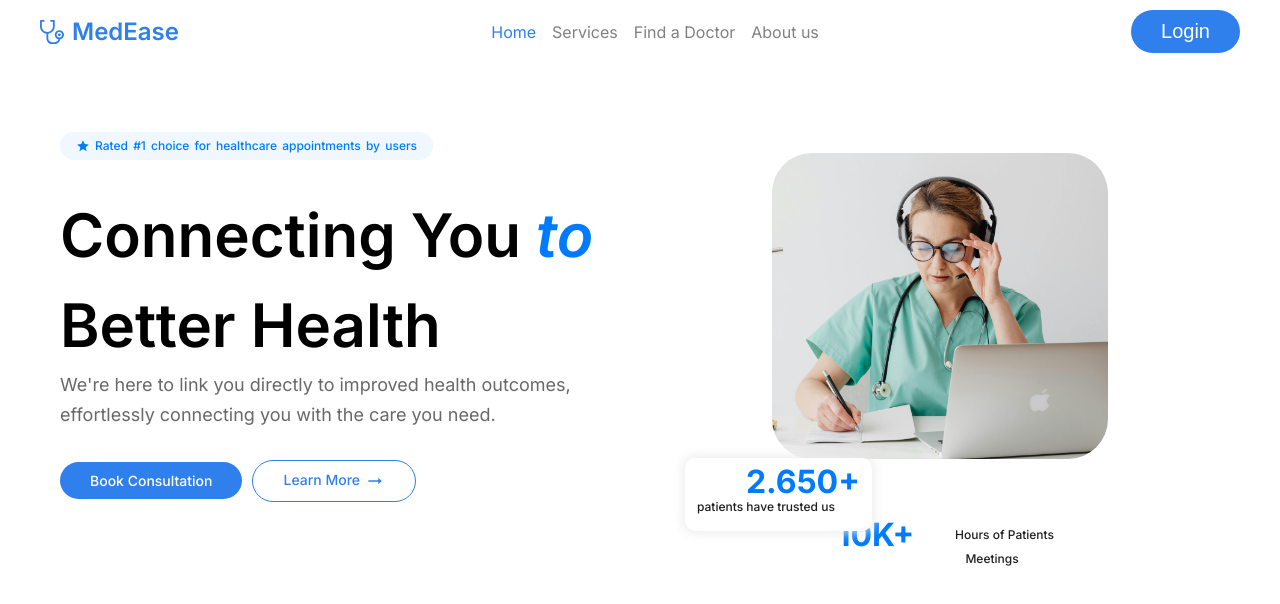
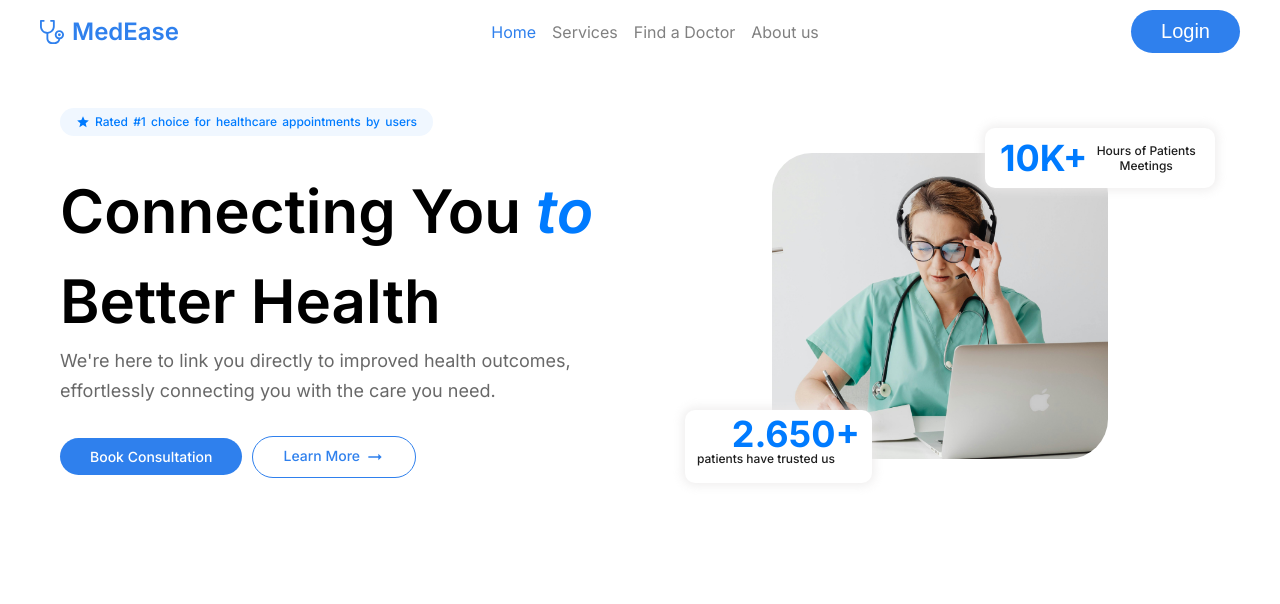
Before and after one commit to ArchivesOfJai/MedEase, a React (Vite) app in the folder Client/: page / in a window 1280 px wide. Shown: the top 604 px of the page. Built offline with nearby package versions, Linux system fonts and the light colour scheme.

Commit message:
homeIntro Section elements completed

```diff
--- a/Client/src/Home/Home.css
+++ b/Client/src/Home/Home.css
@@ -69,11 +69,16 @@
     margin-top: 30px;
 }
 
-#homeIntro .highlight-box-1{
+
+#homeIntro .highlight-box-1, #homeIntro .highlight-box-2{
    border-radius: 10px;
    background-color: #FFFFFF;
    box-shadow: 0px 0px 10px 3px #ebeaeabe ;
    position: absolute;
+}
+
+
+#homeIntro .highlight-box-1{
    left: 45px;
    bottom: 40px;
 }
@@ -85,3 +90,24 @@
    flex-direction: column;
    gap: 1px;
 }
+
+
+
+#homeIntro .highlight-box-2{
+   right: 25px;
+   top: 65px;
+   width: 230px;
+}
+#homeIntro .highlight-box-2 .row{
+   padding: 15px;
+   align-items: center;
+   gap: 5px;
+}
+#homeIntro .highlight-box-2 .col:nth-child(1){
+   flex-grow: 0;
+}
+
+#homeIntro .highlight-box-2 .col:nth-child(2) p{
+  line-height: 15px;
+  text-align: center;
+}
--- a/Client/src/Home/Home.jsx
+++ b/Client/src/Home/Home.jsx
@@ -14,17 +14,14 @@ import HighlightBox from "../components/HighlightBox";
 function Home() {
   const numberSx = {
     color: "#007bff",
-    fontSize: "32px",
+    fontSize: "36px",
     fontWeight: "700",
-    verticalAlign: "middle",
   };
 
   const textSx = {
     color: "#1E1E1E",
     fontSize: "12px",
     fontWeight: "500",
-    paddingRight: "25px",
-    verticalAlign: "middle",
   };
   return (
     // first section homeIntro
@@ -68,8 +65,8 @@ function Home() {
               className="highlight-box-1"
               number={"2.650+"}
               text={"patients have trusted us"}
-              numberSx={numberSx}
-              textSx={textSx}
+              numberSx={{...numberSx}}
+              textSx={{...textSx,paddingRight:"25px"}}
             />
 
 
@@ -77,8 +74,8 @@ function Home() {
               className="highlight-box-2"
               number={"10K+"}
               text={"Hours of Patients Meetings"}
-              numberSx={numberSx}
-              textSx={textSx}
+              numberSx={{...numberSx,width:"fit-content"}}
+              textSx={{...textSx}}
             />
           </Col>
         </Row>
--- a/Client/src/components/HighlightBox.jsx
+++ b/Client/src/components/HighlightBox.jsx
@@ -11,12 +11,12 @@ function HighlightBox({className,sx={},number,numberSx,textSx,text,...props}) {
     <Box className={className} style={{...sx}} {...props}>
       <Row>
         <Col sx={{padding:"0",}}>
-          <Text type="span" className='number' sx={numberSx}>
+          <Text type="p" className='number' sx={numberSx}>
             {number}
           </Text>
         </Col>
         <Col sx={{padding:"0"}}>
-          <Text type="span" className='text'  sx={textSx}>
+          <Text type="p" className='text'  sx={textSx}>
             {text}
           </Text>
         </Col>
```
